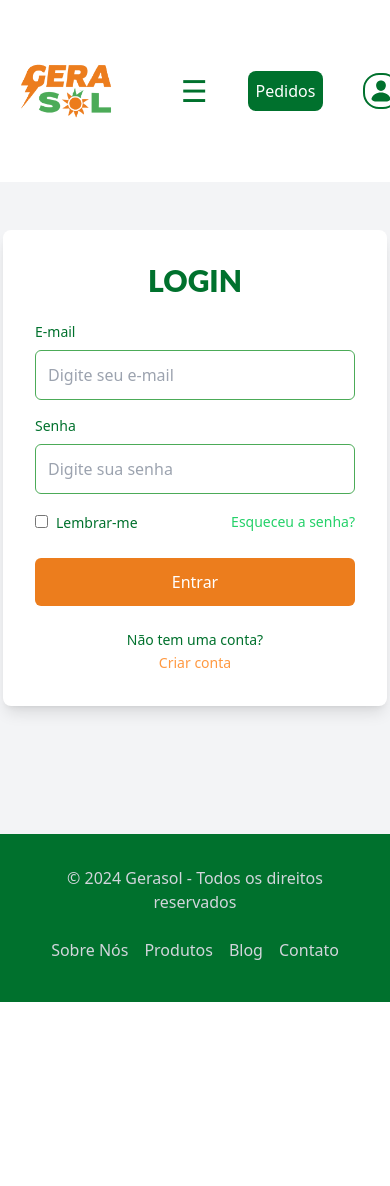
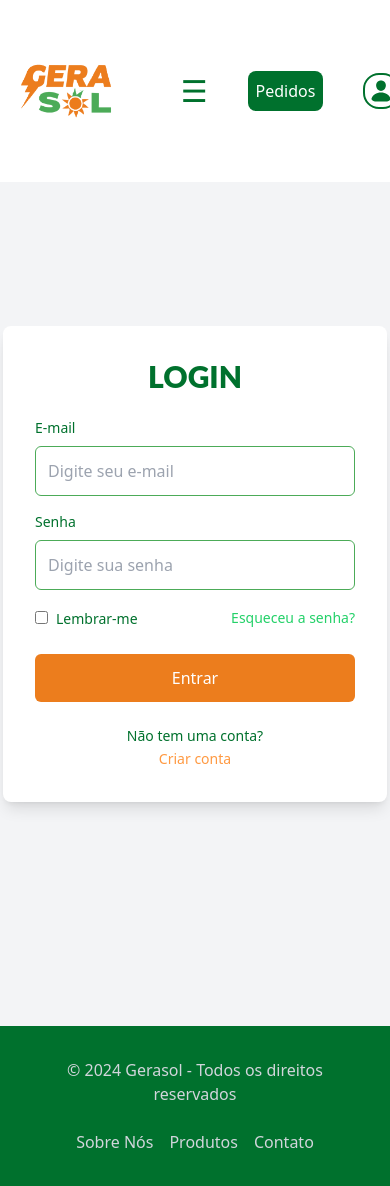
Before and after one commit to samihneto/GS2-Front, a Next.js app in the folder gs2sem-1tdspg/: page /login in a window 390 px wide. Shown: the top 1186 px of the page. Before the commit the page ends 1002 px from the top, so only its background shows below. Built offline with nearby package versions, Linux system fonts and the light colour scheme.

Commit message:
Ajustes de Responsividade.
Co-authored-by: Felipe_Fidelix <felipe-2833@users.noreply.github.com>
Co-authored-by: 7ilo <DGMMX@users.noreply.github.com>

```diff
--- a/gs2sem-1tdspg/src/app/alugue/page.tsx
+++ b/gs2sem-1tdspg/src/app/alugue/page.tsx
@@ -4,7 +4,7 @@ import Chatbot from '@/components/Chatbot/Chatbot'
 
 export default function Alugue() {
   return (
-    <div className=" bg-gray-100 py-16">
+    <div className=" bg-gray-100 min-h-screen py-16">
       <Chatbot />
     </div>
   )
--- a/gs2sem-1tdspg/src/app/cadastro/page.tsx
+++ b/gs2sem-1tdspg/src/app/cadastro/page.tsx
@@ -3,7 +3,7 @@ import React from 'react'
 
 export default function Cadastro() {
   return (
-    <div className="flex justify-center items-center pt-12 pb-32 bg-gray-100">
+    <div className="flex justify-center items-center pt-12 pb-32 bg-gray-100 min-h-screen">
     <div className="bg-white p-8 rounded-lg shadow-lg w-full max-w-md">
       <h2 className="text-3xl font-Lato text-verdeEscuro font-black text-center mb-6">CRIAR CONTA</h2>
       <form>
--- a/gs2sem-1tdspg/src/app/login/page.tsx
+++ b/gs2sem-1tdspg/src/app/login/page.tsx
@@ -2,6 +2,7 @@
 
 import React, { useState } from "react";
 import Link from "next/link";
+import { label } from "framer-motion/client";
 
 export default function Login() {
   const [email, setEmail] = useState("");
@@ -23,7 +24,7 @@ export default function Login() {
   };
 
   return (
-    <div className="flex justify-center items-center pt-12 pb-32 bg-gray-100">
+    <div className="flex justify-center items-center pt-12 pb-32 bg-gray-100 min-h-screen">
       <div className="bg-white p-8 rounded-lg shadow-lg w-96">
         <h2 className="text-3xl font-Lato text-verdeEscuro font-black text-center mb-6">LOGIN</h2>
         {error && <p className="text-red-500 text-sm mb-4">{error}</p>}
--- a/gs2sem-1tdspg/src/components/Footer/Footer.tsx
+++ b/gs2sem-1tdspg/src/components/Footer/Footer.tsx
@@ -16,9 +16,6 @@ export default function Footer() {
                         <Link className="hover:text-white" href={''} >Produtos</Link>
                     </li>
                     <li className="my-2 md:my-0">
-                        <Link className="hover:text-white" href={''} >Blog</Link>
-                    </li>
-                    <li className="my-2 md:my-0">
                         <Link className="hover:text-white" href={''} >Contato</Link>
                     </li>
                 </ul>
```
Also changed, not shown: gs2sem-1tdspg/src/app/pedidos/[id]/page.tsx (deleted).
